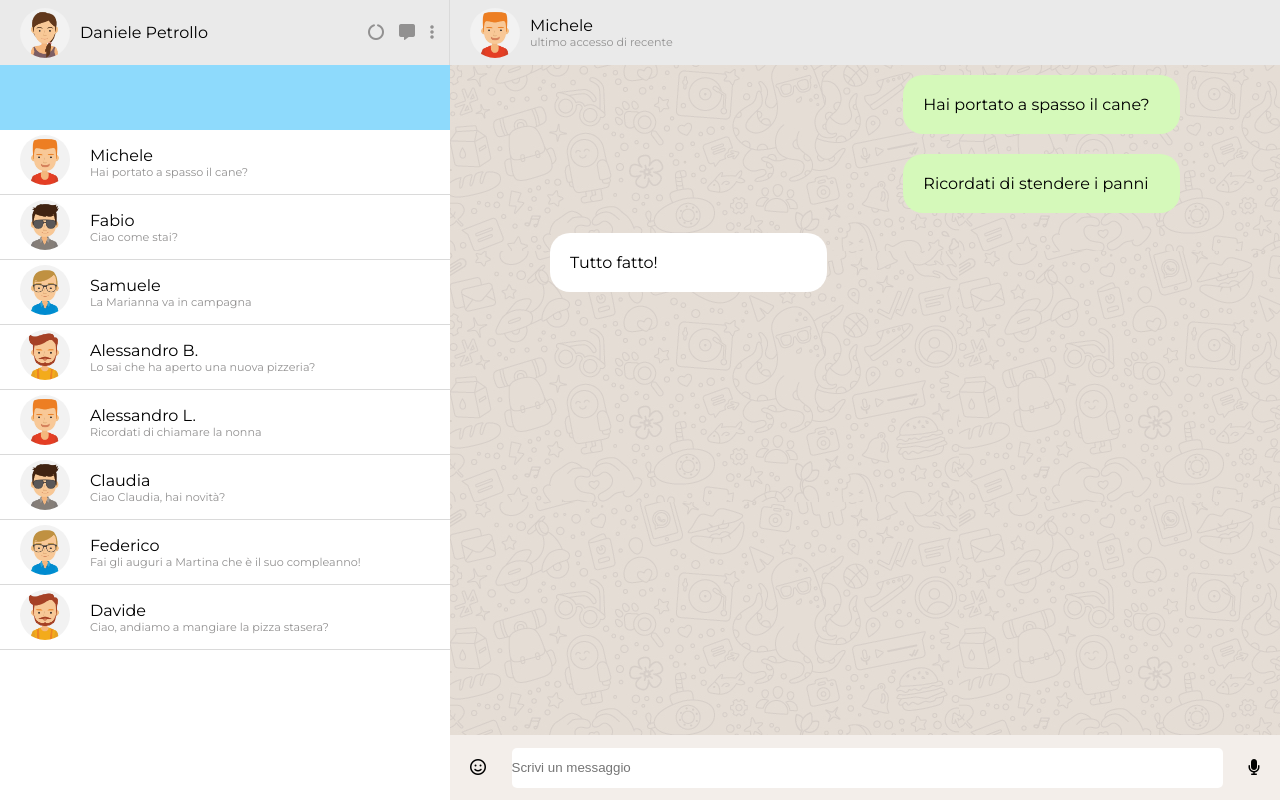
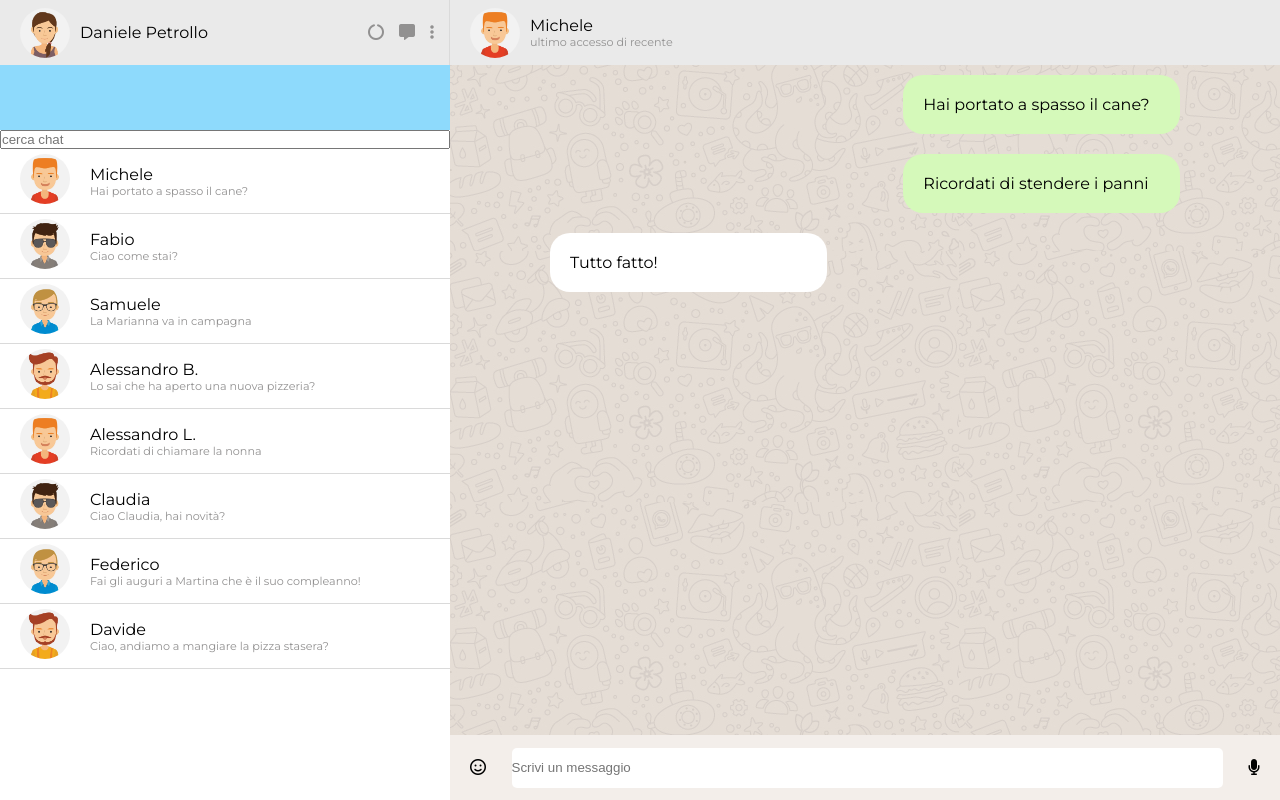
Before and after one commit to danipetro21/vue-boolzapp, a plain HTML site: page index.html in a window 1280 px wide. Drawn offline with nearby package versions, Linux system fonts and the light colour scheme.

Commit message:
add search function

```diff
--- a/index.html
+++ b/index.html
@@ -13,6 +13,7 @@
 <body>
 
     <!-- div generale a cui agganciare VUE  -->
+
     <div id="app">
 
         <div class="main">
@@ -44,7 +45,9 @@
 
                         <!-- search box -->
 
-                        <div class="box-65 chat" v-for="(contact , index) in contacts"
+                            <input type="text" v-model="textSearch" placeholder="cerca chat">
+
+                            <div class="box-65 chat" v-for="(contact , index) in filterProductsByName"
                                 :class="index === activeChat ? 'active' : ''" @click="changeChat(index)">
 
 
@@ -103,7 +106,8 @@
                         </div>
 
                         <div class="input-txt">
-                            <input class="send-msg" type="text" v-model="myMsg" @keyup.enter="sendMsg(activeChat)" placeholder="Scrivi un messaggio">
+                            <input class="send-msg" type="text" v-model="myMsg" @keyup.enter="sendMsg(activeChat)"
+                                placeholder="Scrivi un messaggio">
                         </div>
 
                         <div>
@@ -118,6 +122,7 @@
             </div>
 
         </div>
+
     </div>
 
 
--- a/js/main.js
+++ b/js/main.js
@@ -5,6 +5,7 @@ createApp({
         return {
             activeChat: 0,
             myMsg: '',
+            textSearch: '',
             contacts: [
                 {
                     name: 'Michele',
@@ -199,13 +200,16 @@ createApp({
                         status: 'received'
                     });
                 }, 1000)
-
-
-
             }
             //azzera l'input type text
             this.myMsg = "";
         },
-    }
+
+    },
+    computed: {
+        filterProductsByName: function() {
+            return this.contacts.filter(contact => !contact.name.toLowerCase().indexOf(this.textSearch))
+        }
+    },
 
 }).mount("#app");
```
Also changed, not shown: css/style.css (line endings or trailing spaces). Lines whose indentation alone changed are shown as unchanged.
